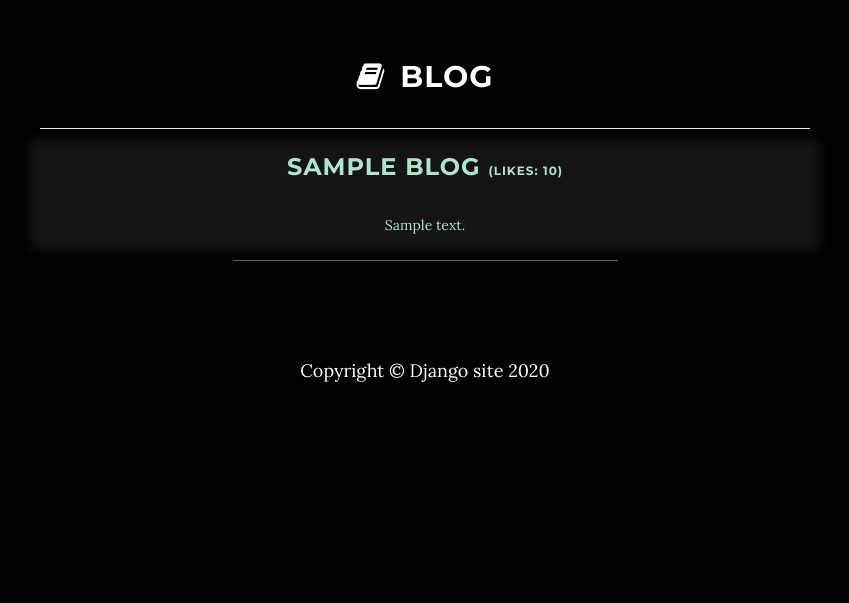
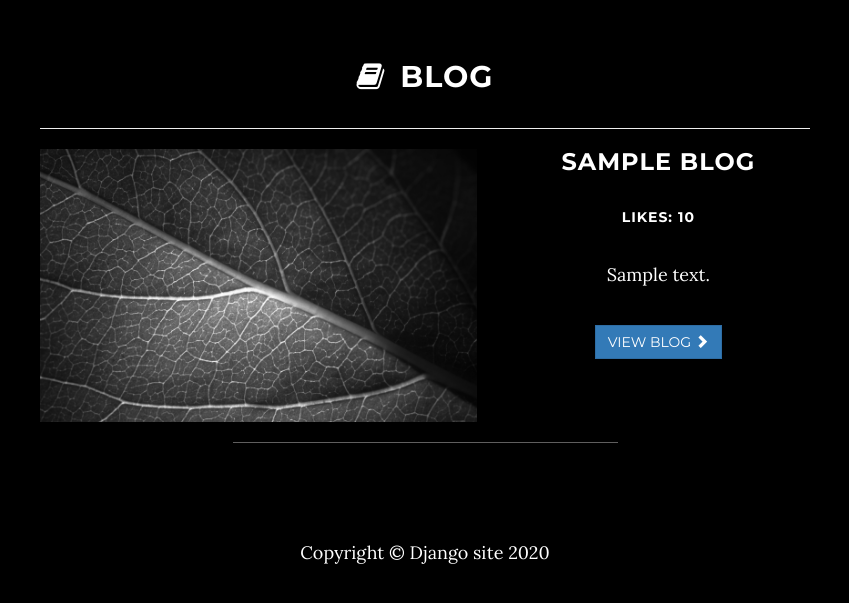
Before and after one commit to dresl/python_web_grayscale_bootstrap_theme, a Django app: template templates/blog/indexb.html in a window 1280 px wide. Shown: the part 90-693 px from the top of the page, without its empty margins (215-1064 px from the left). Run offline with Django 3.2, Linux system fonts and the light colour scheme; the template is opened without the code that fills it: most values are stand-ins (such as "Sample title", 1, 10 or a date in 2020); data that the repository does not hold is empty; parts of the project's set-up code (start-up, migrations or seed data) failed here and were passed over.

Commit message:
change layout blog

```diff
--- a/templates/blog/indexb.html
+++ b/templates/blog/indexb.html
@@ -1,4 +1,5 @@
 {% extends "includes/base.html" %}
+{% load staticfiles %}
 
 {% block title %}Blog{% endblock %}
 
@@ -16,12 +17,19 @@
 {% if blogs.count > 0 %}
 
 {% for blog in blogs %}
-	<a class="title_list_object" href="{% url 'blog:detailb' blog.id %}">
-	<div class="title_object">
-    	<h3>{{ blog.title }} <span class="likes">(likes: {{blog.likes}})</span></h3>
-    	{{ blog.body|truncatewords:"15" }}
+	<div class="row">
+        <div class="col-md-7">
+        	<a href="{% url 'blog:detailb' blog.id %}">
+                <img class="img-responsive" src="{% cycle '/static/img/blog2.jpg' '/static/img/blog3.jpg' '/static/img/blog4.jpg' %}" alt="">
+            </a>
+        </div>
+        <div class="col-md-5">
+            <h3>{{ blog.title }}</h3>
+            <h5>likes: {{blog.likes}}</h5>
+            <p>{{ blog.body|truncatewords:"15" }}</p>
+            <a class="btn btn-primary" href="{% url 'blog:detailb' blog.id %}">View blog <span class="glyphicon glyphicon-chevron-right"></span></a>
+        </div>
     </div>
-	</a>
 	<hr class="hr_low">
 {% endfor %}
 
```
Also changed, not shown: templates/polls/welcome.html (+15 -9 lines), static/img/blog1.jpg (added), static/img/blog2.jpg (added), static/img/blog3.jpg (added), static/img/blog4.jpg (added).
